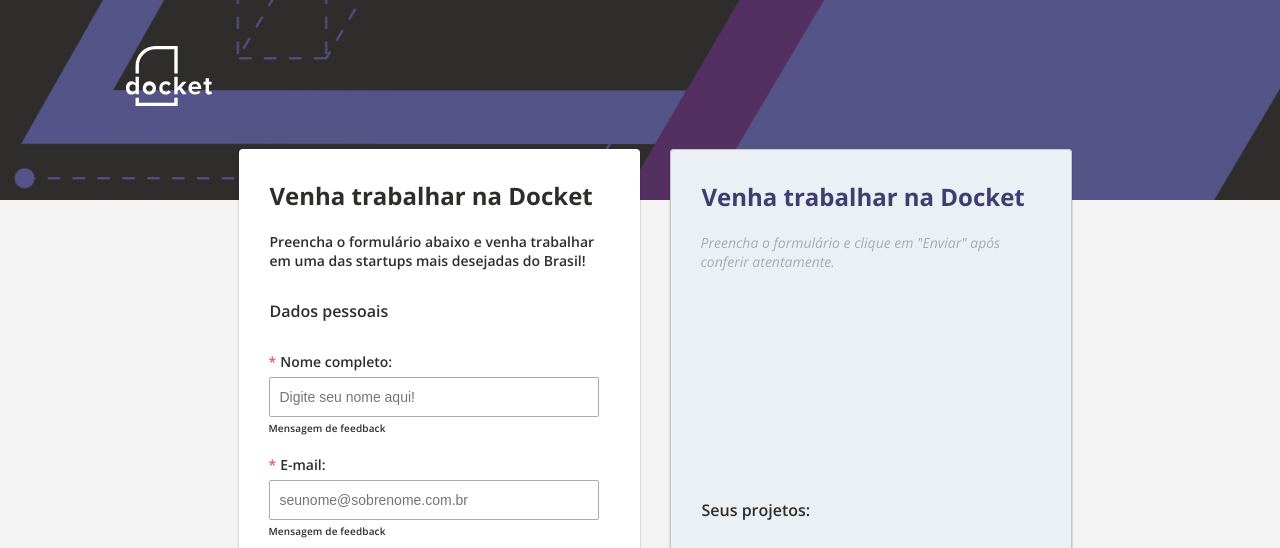
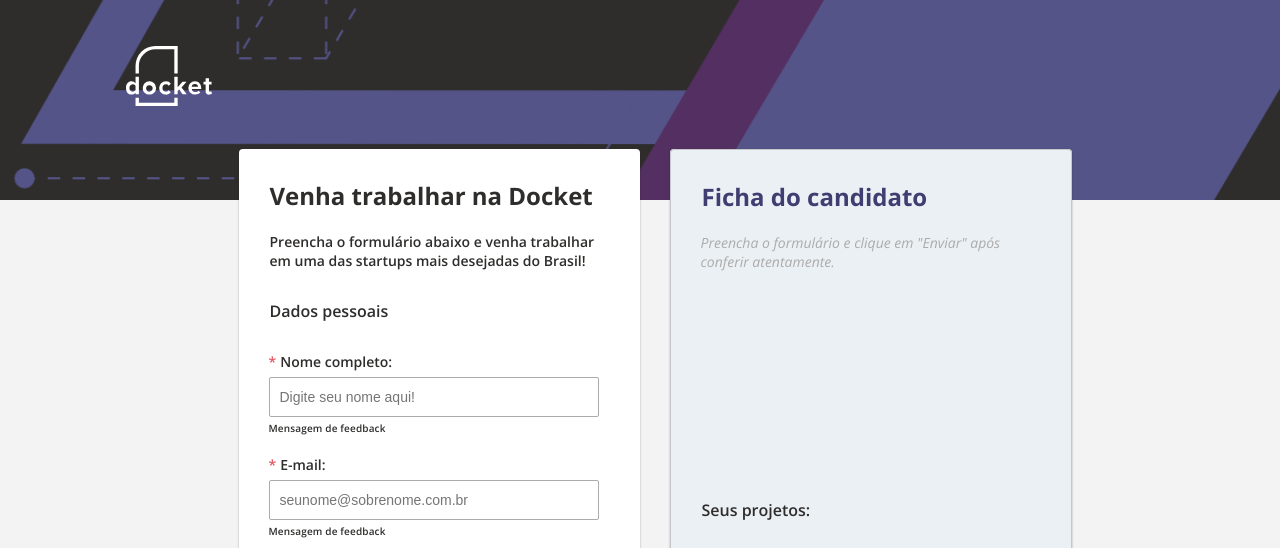
Before and after one commit to Igorsato96/Docket, a plain HTML site: page docket/index.html in a window 1280 px wide. Shown: the top 548 px of the page. Drawn offline with nearby package versions, Linux system fonts and the light colour scheme.

Commit message:
Update index.html

```diff
--- a/docket/index.html
+++ b/docket/index.html
@@ -45,7 +45,7 @@
                 </form>
             </fieldset>
             <fieldset>
-                <h1>Venha trabalhar na Docket</h1>
+                <h1>Ficha do candidato</h1>
                 <div class="detalhes">
                     <span>Preencha o formulário e clique em "Enviar" após conferir atentamente.</span>
                 </div>
```
